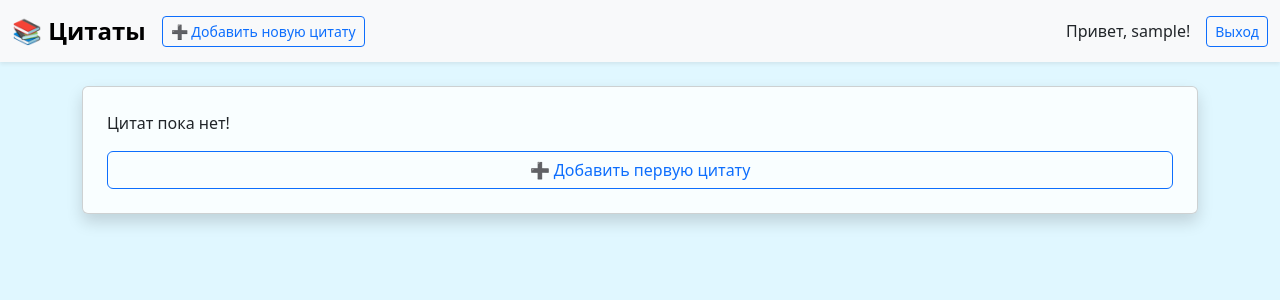
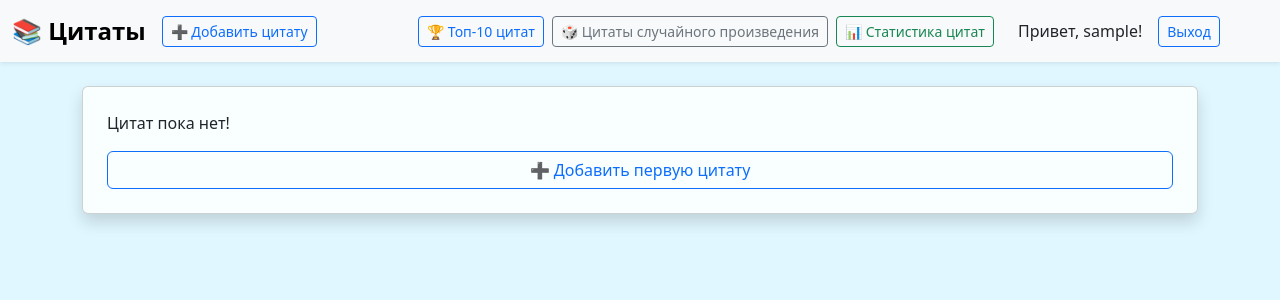
Before and after one commit to intCheit/quotes_project, a Django app: page / in a window 1280 px wide. Shown: the top 300 px of the page. Run offline with Django 4.2, Linux system fonts and the light colour scheme; the visitor is signed in with stand-in values (Sample User, id 1); data that the repository does not hold is empty.

Commit message:
перенесены кнопки в шапку

```diff
--- a/quotes/templates/quotes/base.html
+++ b/quotes/templates/quotes/base.html
@@ -11,6 +11,12 @@
         .btn-primary { background-color: #87ceeb; border-color: #87ceeb; }
         .btn-primary:hover { background-color: #00bfff; border-color: #00bfff; }
         a { text-decoration: none; }
+
+        /* кнопки в navbar */
+        .navbar .nav-btns a {
+            margin-right: 8px;
+        }
+
         /* адаптив для кнопок справа */
         .user-actions {
             min-width: 250px; /* резервируем место, чтобы ничего не прыгало */
@@ -22,6 +28,11 @@
             }
             .user-actions a,
             .user-actions span {
+                margin-bottom: 5px;
+            }
+            .navbar .nav-btns {
+                flex-direction: column;
+                align-items: flex-start;
                 margin-bottom: 5px;
             }
         }
@@ -36,13 +47,22 @@
                 📚 Цитаты
             </a>
             {% if user.is_authenticated %}
-                <a href="{% url 'add_quote' %}" class="btn btn-outline-primary btn-sm">
-                    ➕ Добавить новую цитату
+                <a href="{% url 'add_quote' %}" class="btn btn-outline-primary btn-sm me-2">
+                    ➕ Добавить цитату
                 </a>
             {% endif %}
         </div>
 
-        <div class="d-flex align-items-center user-actions justify-content-end">
+        <div class="d-flex align-items-center">
+            <!-- кнопки навигации -->
+            <div class="d-flex nav-btns me-3">
+                <a href="{% url 'top_quotes' %}" class="btn btn-outline-primary btn-sm">🏆 Топ-10 цитат</a>
+                <a href="{% url 'random_source_quotes' %}" class="btn btn-outline-secondary btn-sm">🎲 Цитаты случайного произведения</a>
+                <a href="{% url 'dashboard' %}" class="btn btn-outline-success btn-sm">📊 Статистика цитат</a>
+            </div>
+
+            <!-- приветствие и вход/выход -->
+            <div class="d-flex align-items-center user-actions">
                 {% if user.is_authenticated %}
                     <span class="me-3">Привет, {{ user.username }}!</span>
                     <a href="{% url 'logout' %}" class="btn btn-outline-primary btn-sm">Выход</a>
@@ -50,6 +70,7 @@
                     <a href="{% url 'login' %}" class="btn btn-primary btn-sm me-2">Вход</a>
                     <a href="{% url 'register' %}" class="btn btn-outline-primary btn-sm">Регистрация</a>
                 {% endif %}
+            </div>
         </div>
     </div>
 </nav>
--- a/quotes/templates/quotes/quote.html
+++ b/quotes/templates/quotes/quote.html
@@ -29,9 +29,7 @@
         function sendVote(voteType) {
             fetch(`/vote/{{ quote.id }}/${voteType}/`, {
                 method: 'POST',
-                headers: {
-                    'X-CSRFToken': '{{ csrf_token }}',
-                },
+                headers: { 'X-CSRFToken': '{{ csrf_token }}' },
             })
             .then(response => response.json())
             .then(data => {
@@ -43,22 +41,17 @@
                     const dislikeBtn = document.getElementById('dislike-btn');
 
                     if (voteType === 'like') {
-                        likeBtn.classList.add('btn-success');
-                        likeBtn.classList.remove('btn-primary');
-                        dislikeBtn.classList.remove('btn-danger');
-                        dislikeBtn.classList.add('btn-primary');
+                        likeBtn.classList.add('btn-success'); likeBtn.classList.remove('btn-primary');
+                        dislikeBtn.classList.remove('btn-danger'); dislikeBtn.classList.add('btn-primary');
                     } else {
-                        dislikeBtn.classList.add('btn-danger');
-                        dislikeBtn.classList.remove('btn-primary');
-                        likeBtn.classList.remove('btn-success');
-                        likeBtn.classList.add('btn-primary');
+                        dislikeBtn.classList.add('btn-danger'); dislikeBtn.classList.remove('btn-primary');
+                        likeBtn.classList.remove('btn-success'); likeBtn.classList.add('btn-primary');
                     }
                 } else {
                     alert(data.error);
                 }
             });
         }
-
         document.getElementById('like-btn').addEventListener('click', () => sendVote('like'));
         document.getElementById('dislike-btn').addEventListener('click', () => sendVote('dislike'));
         </script>
@@ -66,17 +59,6 @@
             <p>Авторизуйтесь, чтобы голосовать: <a href="{% url 'login' %}">Вход</a></p>
         {% endif %}
 
-        <div class="d-flex flex-wrap mb-3">
-            <a href="{% url 'top_quotes' %}" class="btn btn-outline-primary me-2 mb-2">
-                🏆 Топ-10 цитат
-            </a>
-            <a href="{% url 'random_source_quotes' %}" class="btn btn-outline-secondary me-2 mb-2">
-                🎲 Цитаты случайного произведения
-            </a>
-            <a href="{% url 'dashboard' %}" class="btn btn-outline-success me-2 mb-2">
-                📊 Статистика цитат
-            </a>
-        </div>
     {% else %}
         <p>Цитат пока нет!</p>
         <a href="{% url 'add_quote' %}" class="btn btn-outline-primary">➕ Добавить первую цитату</a>
```
Lines whose indentation alone changed are shown as unchanged.
